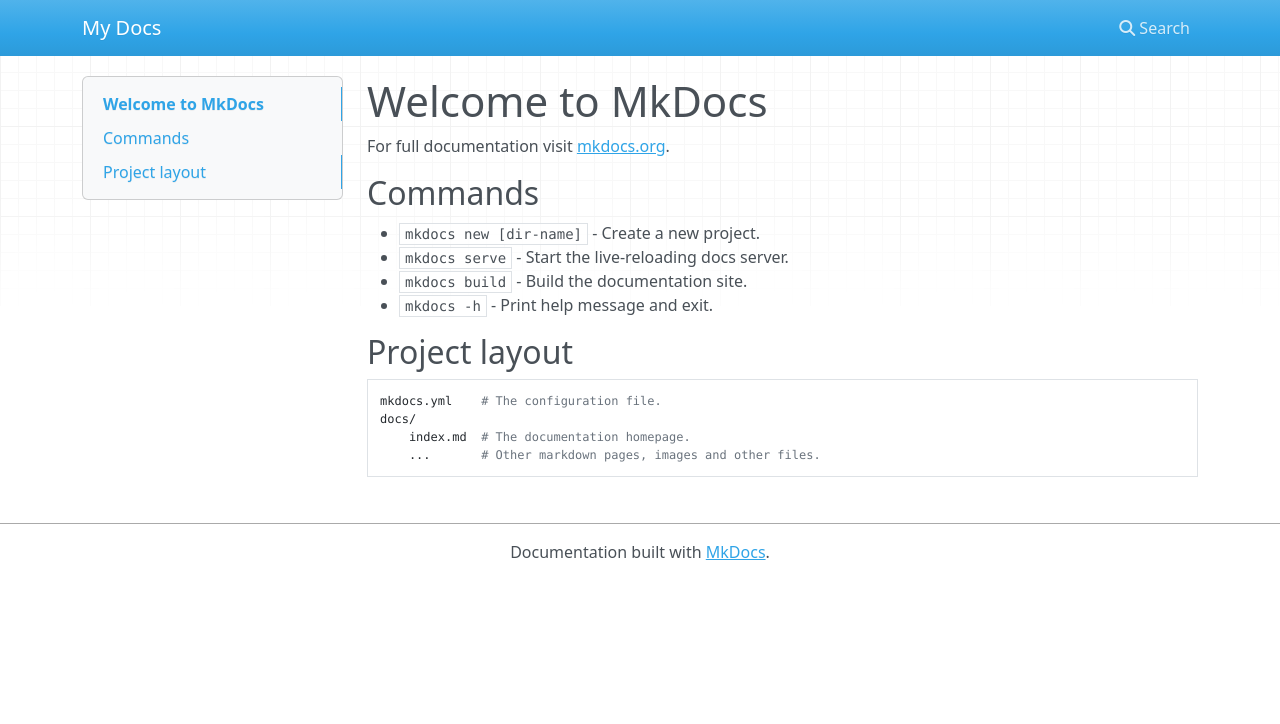
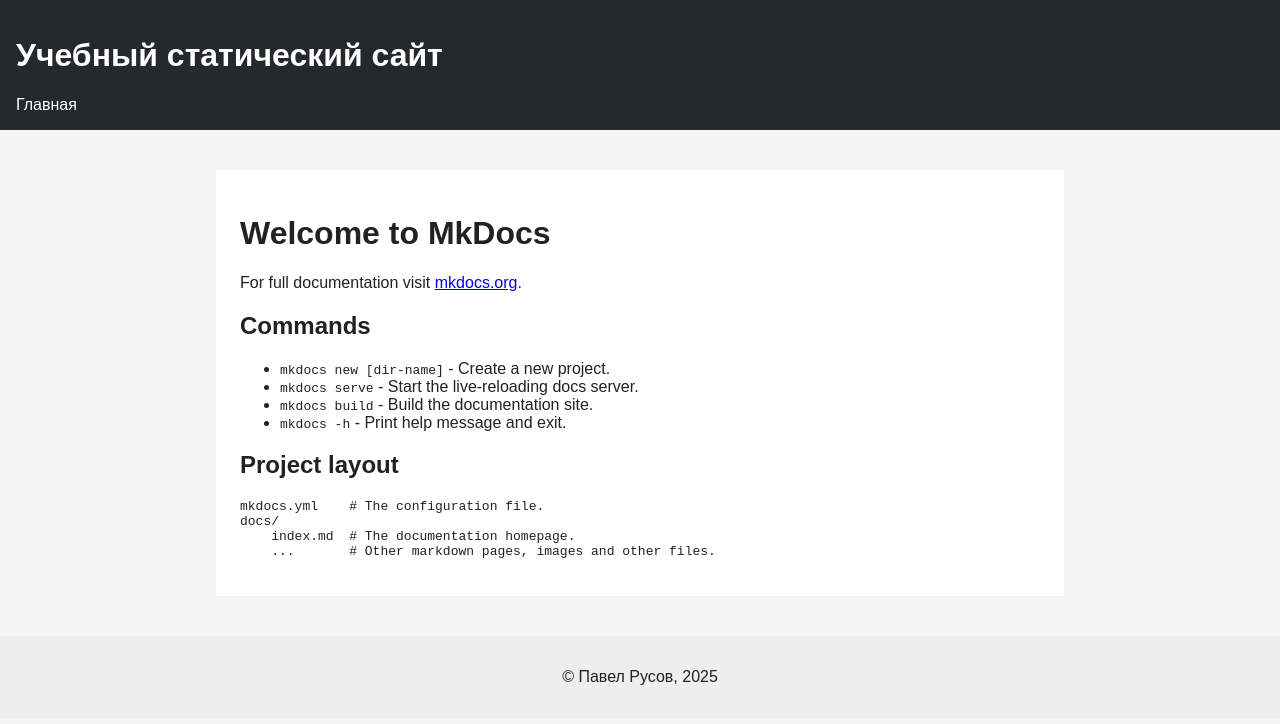
Before and after one commit to hotboyinside/mkdocs-site, an MkDocs documentation site: the page built from docs/index.md, in a window 1280 px wide. Shown: the top 724 px of the page. Built offline with MkDocs 1.6.1, drawn with Linux system fonts in a browser that asks for light colours; nearby versions of some CDN libraries.

Commit message:
Add custom mkdocs theme with header and footer

```diff
--- /dev/null
+++ b/docs/theme/assets/css/style.css
@@ -0,0 +1,31 @@
+body {
+  margin: 0;
+  font-family: Arial, sans-serif;
+  background: #f5f5f5;
+  color: #222;
+}
+
+.site-header {
+  background: #24292e;
+  color: white;
+  padding: 16px;
+}
+
+.site-header a {
+  color: white;
+  margin-right: 12px;
+  text-decoration: none;
+}
+
+.content {
+  max-width: 800px;
+  margin: 40px auto;
+  background: white;
+  padding: 24px;
+}
+
+.site-footer {
+  text-align: center;
+  padding: 16px;
+  background: #eee;
+}
--- /dev/null
+++ b/docs/theme/main.html
@@ -0,0 +1,25 @@
+<!DOCTYPE html>
+<html lang="ru">
+<head>
+  <meta charset="UTF-8">
+  <title>{{ page.title }} - {{ config.site_name }}</title>
+
+  <!-- Метаданные (ОБЯЗАТЕЛЬНО по заданию) -->
+  <meta name="description" content="{{ config.site_description }}">
+  <meta name="author" content="{{ config.site_author }}">
+  <meta name="viewport" content="width=device-width, initial-scale=1.0">
+
+  <link rel="stylesheet" href="{{ base_url }}/assets/css/style.css">
+</head>
+<body>
+
+  {% include "partials/header.html" %}
+
+  <main class="content">
+    {{ page.content }}
+  </main>
+
+  {% include "partials/footer.html" %}
+
+</body>
+</html>
--- /dev/null
+++ b/docs/theme/partials/footer.html
@@ -0,0 +1,3 @@
+<footer class="site-footer">
+  <p>© {{ config.site_author }}, 2025</p>
+</footer>
--- /dev/null
+++ b/docs/theme/partials/header.html
@@ -0,0 +1,6 @@
+<header class="site-header">
+  <h1>{{ config.site_name }}</h1>
+  <nav>
+    <a href="{{ base_url }}/">Главная</a>
+  </nav>
+</header>
--- a/mkdocs.yml
+++ b/mkdocs.yml
@@ -1 +1,7 @@
-site_name: My Docs
+site_name: "Учебный статический сайт"
+site_description: "Статический сайт, собранный с помощью MkDocs"
+site_author: "Павел Русов"
+
+theme:
+  name: null
+  custom_dir: docs/theme
```
